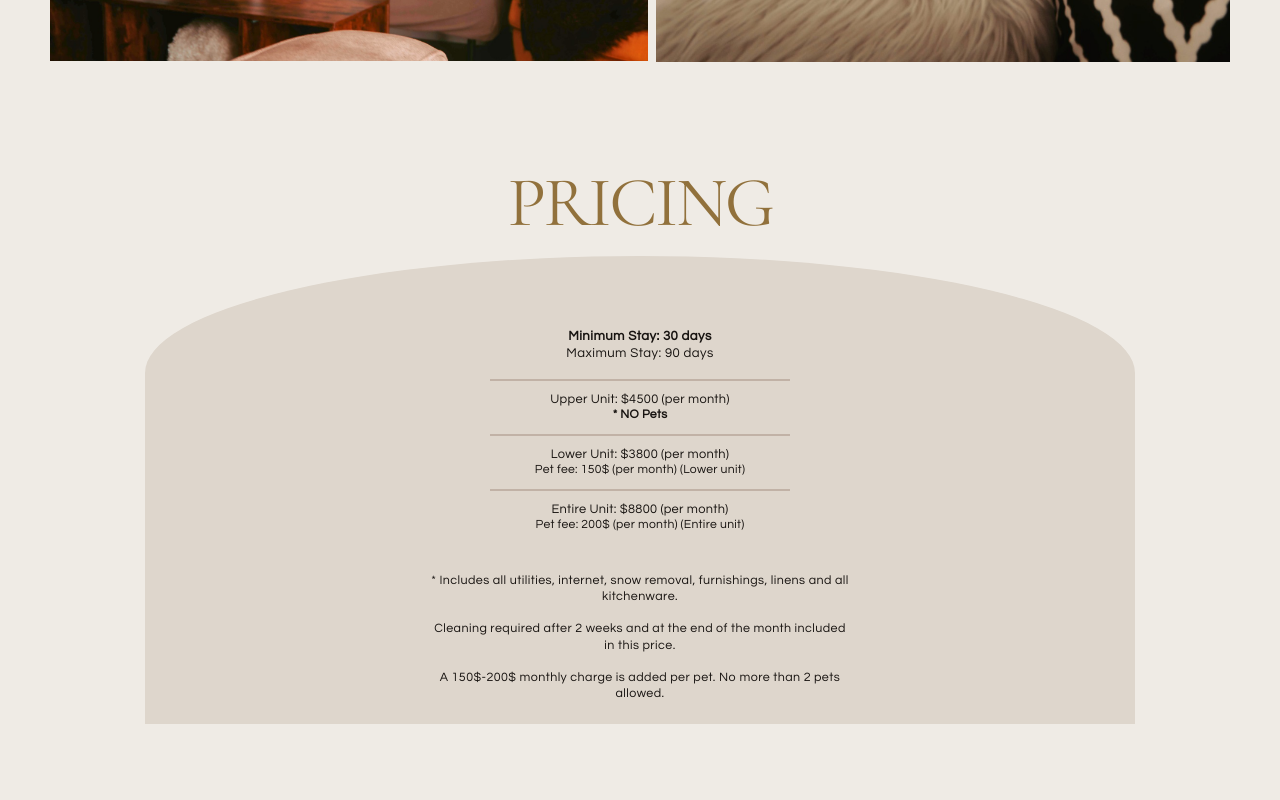
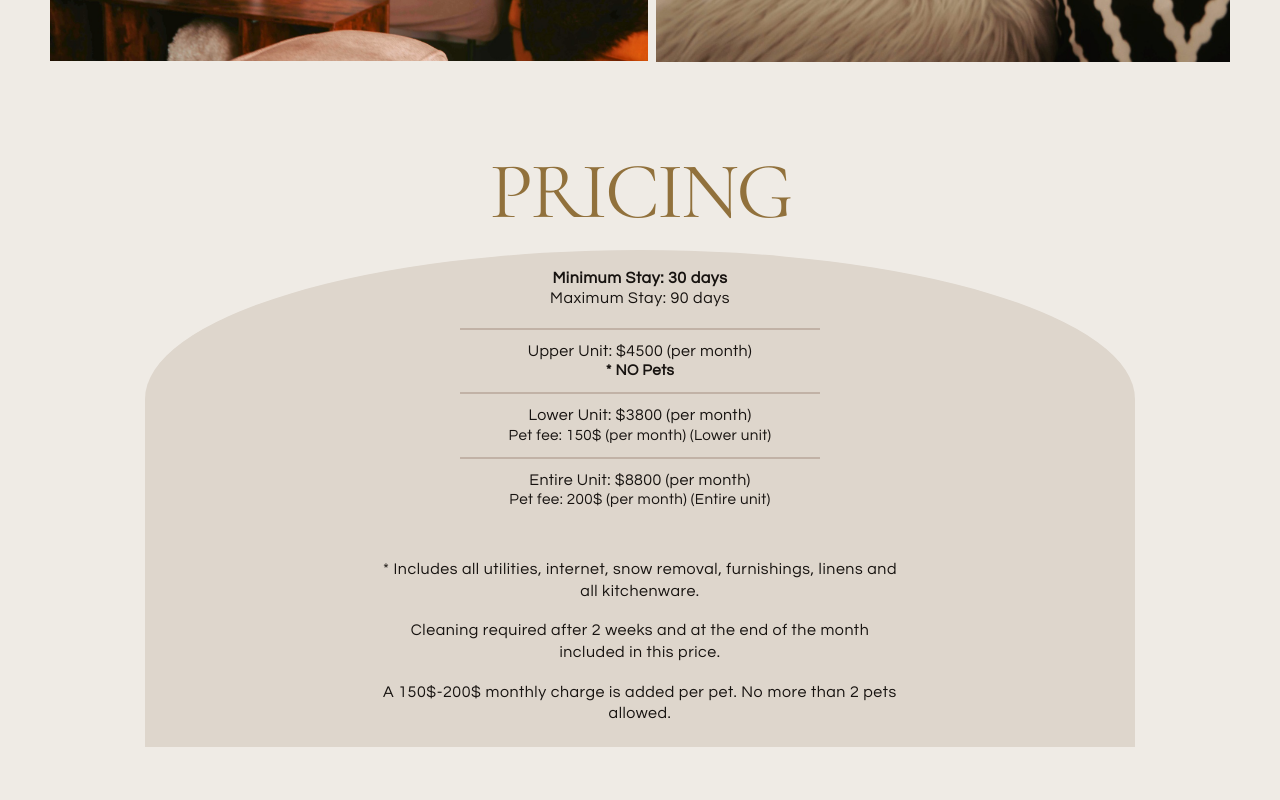
Before and after one commit to Fauxbear95/tuer-accomodations, a React (Vite) app: page / in a window 1280 px wide. Shown: the part 10360-11160 px from the top of the page. Built offline with nearby package versions, Linux system fonts and the light colour scheme.

Commit message:
Match pricing section scale to reference

```diff
--- a/src/styles/pricing.css
+++ b/src/styles/pricing.css
@@ -227,14 +227,63 @@
 /* Prevent the pricing panel from overflowing between tablet and desktop widths. */
 
 @media (min-width: 901px) {
+  .pricing-section {
+    padding-top: 18px;
+    padding-bottom: 72px;
+  }
+
+  .pricing-title {
+    margin-bottom: 18px;
+    font-size: 5rem;
+  }
+
   .pricing-container {
-    width: min(100%, 975px);
-    max-width: 975px;
+    width: 100%;
+    max-width: 1400px;
   }
 
   .pricing-panel {
     box-sizing: border-box;
-    width: min(100%, 975px);
-    max-width: 975px;
+    width: 100%;
+    max-width: none;
+    padding: 18px 70px 22px;
+    border-radius: 50% 50% 0 0 / 30% 30% 0 0;
+  }
+
+  .pricing-stay {
+    margin-bottom: 20px;
+  }
+
+  .pricing-stay p {
+    font-size: 1rem;
+    line-height: 1.25;
+  }
+
+  .pricing-unit-list {
+    width: min(100%, 360px);
+    margin-bottom: 38px;
+  }
+
+  .pricing-unit {
+    padding: 12px 0;
+  }
+
+  .pricing-unit p {
+    font-size: 1rem;
+    line-height: 1.2;
+  }
+
+  .pricing-unit-note {
+    font-size: 0.95rem !important;
+  }
+
+  .pricing-details {
+    width: min(100%, 520px);
+  }
+
+  .pricing-detail {
+    margin-bottom: 18px;
+    font-size: 1rem;
+    line-height: 1.35;
   }
 }
```
